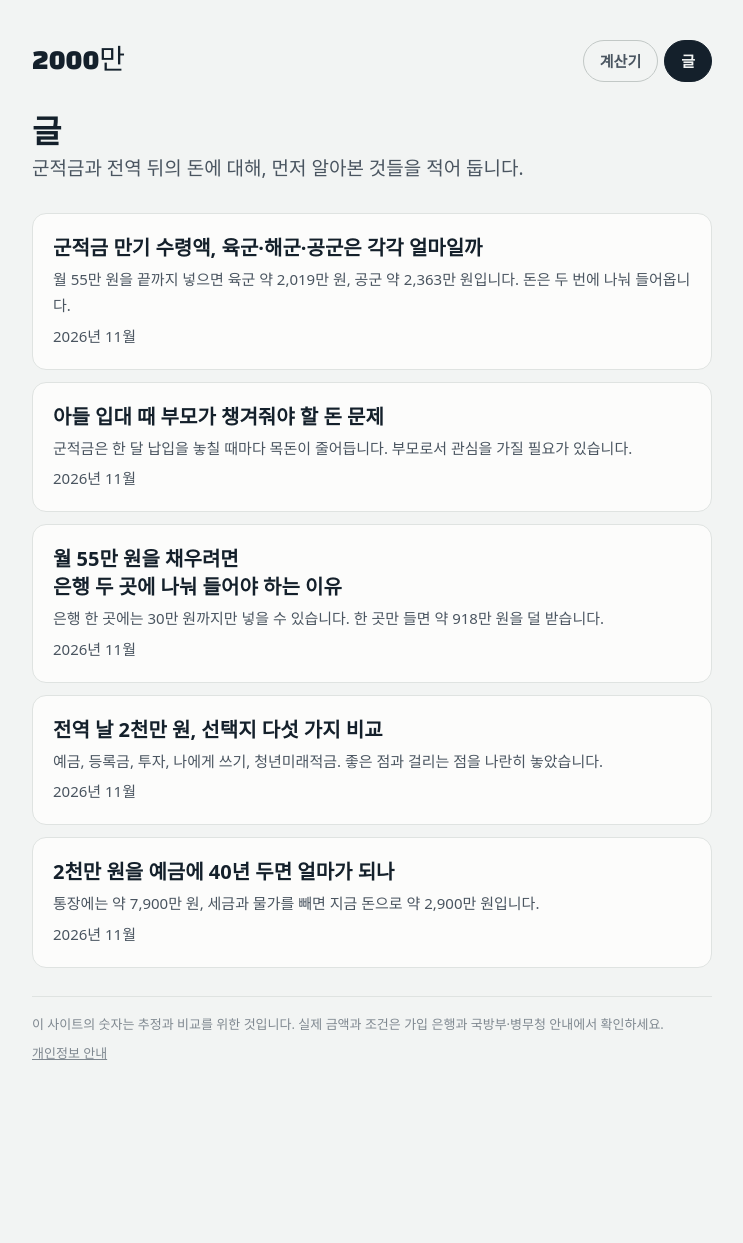
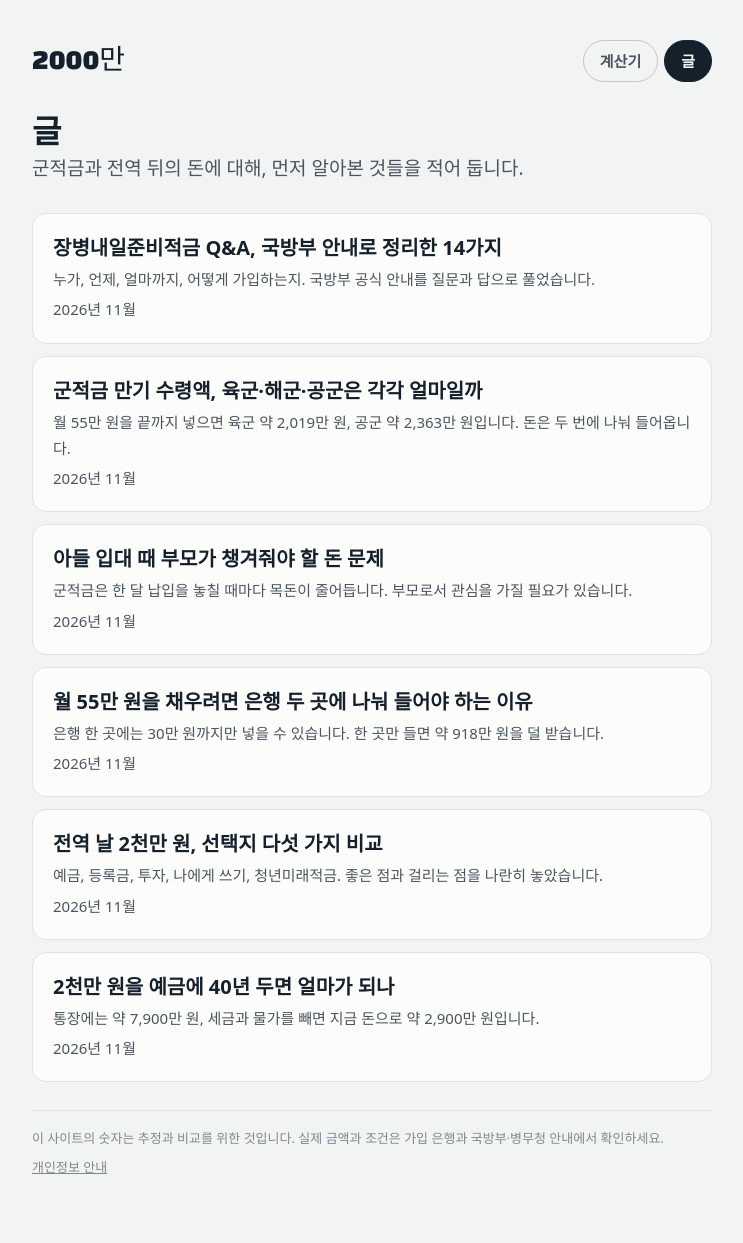
Before and after one commit to sephkwon/2000man, a Jekyll site: the page built from posts/index.html, in a window 1280 px wide. Shown: the whole page, without its empty margins (268-1011 px from the left). Built offline with Jekyll 4.4.1, drawn with Linux system fonts in a browser that asks for light colours; some web fonts are replaced; before the commit the page ends 1128 px from its top, so only the background shows below that; part of the change alters nothing that is shown.

Commit message:
글 수정

```diff
--- a/_posts/2026-11-10-two-banks.md
+++ b/_posts/2026-11-10-two-banks.md
@@ -1,6 +1,6 @@
 ---
 layout: post
-title: "월 55만 원을 채우려면 </br> 은행 두 곳에 나눠 들어야 하는 이유"
+title: "월 55만 원을 채우려면 은행 두 곳에 나눠 들어야 하는 이유"
 date: 2026-11-10 09:02:00 +0900
 summary: "은행 한 곳에는 30만 원까지만 넣을 수 있습니다. 한 곳만 들면 약 918만 원을 덜 받습니다."
 description: "장병내일준비적금은 은행 한 곳에 월 30만 원까지만 넣을 수 있습니다. 한도 55만 원을 채우는 방법을 정리했습니다."
@@ -31,12 +31,12 @@ notes:
 
 ## 가입 순서
 
-- **확인서 발급.** 소속 부대나 나라사랑포털 앱에서 '장병내일준비적금 가입자격 확인서'를 받습니다.
+- **확인서 발급.** 소속 부대나 나라사랑포털 앱에서 '장병내일준비적금 가입자격 확인서'를 받습니다. 은행 두 곳에 가입하려면 두 부가 필요합니다.
 - **첫 번째 은행 가입.** 은행 앱에서 월 30만 원으로 가입합니다.
 - **두 번째 은행 가입.** 다른 은행 앱에서 월 25만 원으로 가입합니다.
 - **자동이체 설정.** 월급날 다음 날로 걸어 두면 빠뜨리는 달이 없습니다. 넣지 않은 달에는 나라가 얹어 주는 돈도 없습니다.
 
-금액은 처음부터 30만 원과 25만 원으로 정하는 편이 안전합니다. 가입한 뒤에 한도를 올릴 수 있는지는 은행마다 다를 수 있으니, 낮게 시작하려면 먼저 은행에 확인하세요.
+금액은 처음부터 30만 원과 25만 원으로 정해야 합니다. 납입 한도는 5만 원 단위로 정하고, 가입한 뒤에는 바꿀 수 없습니다.
 
 ## 어느 은행을 고를까
 
--- /dev/null
+++ b/_posts/2026-11-12-military-savings-faq.md
@@ -0,0 +1,112 @@
+---
+layout: post
+title: "장병내일준비적금 Q&A, 국방부 안내로 정리한 14가지"
+date: 2026-11-12 09:00:00 +0900
+summary: "누가, 언제, 얼마까지, 어떻게 가입하는지. 국방부 공식 안내를 질문과 답으로 풀었습니다."
+description: "장병내일준비적금의 가입 대상, 한도, 이자, 매칭지원금, 가입 방법, 중도해지까지 국방부 공식 안내를 질문과 답으로 정리했습니다."
+lede: "군적금에 대해 가장 많이 묻는 것들을 국방부 공식 안내에서 찾아 질문과 답으로 풀었습니다."
+cta: "내 입대일과 군종, 월 납입액을 넣어 전역 후 받는 돈을 직접 계산해 보세요."
+notes:
+  - "이 글은 2026년 11월에 확인한 국방부 '장병내일준비적금' 안내 페이지를 바탕으로 썼습니다. 원문은 <a href=\"https://www.mnd.go.kr/mnd/288/subview.do\" style=\"color:inherit\">국방부 누리집</a>에서 볼 수 있습니다."
+  - "예상 수령액은 국방부 예시와 같은 방식으로 직접 계산한 값입니다. 한도와 금리, 지원 비율은 바뀔 수 있으니 가입 전에 국방부와 은행 안내를 확인하세요."
+---
+
+## 가입 자격
+
+### Q1. 누가 가입할 수 있나요?
+
+병사 급여를 받으며 복무하는 사람입니다. 현역병과 상근예비역, 사회복무요원, 대체복무요원이 해당합니다.
+
+### Q2. 복무가 얼마 안 남았는데 가입할 수 있나요?
+
+남은 복무 기간이 1개월 이상이면 가입할 수 있습니다. 다만 늦게 가입할수록 넣는 횟수가 줄어듭니다.
+
+### Q3. 얼마 동안 넣을 수 있나요?
+
+복무 기간만큼입니다.
+
+| 구분 | 최대 가입 기간 |
+|---|---|
+| 육군·해병대·상근예비역 | 18개월 |
+| 해군 | 20개월 |
+| 공군·사회복무요원 | 21개월 |
+| 대체복무요원 | 24개월 |
+
+## 넣는 돈과 받는 돈
+
+### Q4. 한 달에 얼마까지 넣을 수 있나요?
+
+한 사람이 모두 합쳐 55만 원까지입니다. 계좌는 두 개까지 만들 수 있고, 계좌 하나에는 30만 원까지 넣을 수 있습니다. 두 계좌를 같은 은행에 만들 수는 없습니다.
+
+그래서 55만 원을 채우려면 <mark>서로 다른 은행 두 곳에 30만 원과 25만 원</mark>으로 나눠 가입해야 합니다.
+
+### Q5. 넣는 금액을 나중에 바꿀 수 있나요?
+
+바꿀 수 없습니다. 납입 한도는 5만 원 단위로 정하고, 가입한 뒤에는 변경이 안 됩니다. 처음 가입할 때 금액을 신중하게 정해야 하는 이유입니다.
+
+### Q6. 이자는 얼마인가요?
+
+은행 이자는 연 5% 수준이고, 이자에 세금이 붙지 않습니다. 은행별 금리는 은행연합회 누리집에서 비교할 수 있습니다.
+
+### Q7. 나라에서 얼마를 더해 주나요?
+
+내가 넣은 원금만큼을 매칭지원금으로 더해 줍니다. 2024년에 넣은 돈부터 원금의 100%입니다. 전역해서 적금을 만기 해지할 때 지원합니다.
+
+### Q8. 그래서 모두 얼마를 받나요?
+
+국방부 예시는 육군 18개월 동안 월 40만 원을 넣으면 약 1,468만 원이 된다고 설명합니다. 원금 720만 원에 은행 이자 28만 5천 원, 매칭지원금 720만 원을 더한 금액입니다.
+
+같은 방식으로 지금 한도인 월 55만 원을 계산하면 이렇습니다.
+
+| 군종 | 내가 넣은 돈 | 은행 이자 | 매칭지원금 | 합계 |
+|---|---|---|---|---|
+| 육군·해병대 (18개월) | 990만 원 | 약 39만 원 | 990만 원 | **약 2,019만 원** |
+| 해군 (20개월) | 1,100만 원 | 약 48만 원 | 1,100만 원 | **약 2,248만 원** |
+| 공군 (21개월) | 1,155만 원 | 약 53만 원 | 1,155만 원 | **약 2,363만 원** |
+
+## 가입 방법
+
+### Q9. 어떻게 가입하나요?
+
+입대한 뒤 네 가지 방법 가운데 하나를 고릅니다.
+
+- **훈련소에서.** 신병 교육을 받는 동안 협약 은행이 부대를 방문해 가입을 받습니다.
+- **은행에 가서.** 자대에 배치된 뒤 휴가나 외출 때 은행을 방문합니다.
+- **앱으로.** 현역병과 상근예비역은 나라사랑포털 앱에서 비대면으로 가입할 수 있습니다.
+- **부모님이 대신.** 부모님이 서류를 들고 은행을 방문해 가입합니다.
+
+어느 방법이든 '가입자격 확인서'가 필요합니다. 은행 두 곳에 가입하려면 확인서도 두 부가 있어야 합니다.
+
+### Q10. 입대 전에 준비할 것이 있나요?
+
+세 가지를 해 두면 훈련소에서 헤매지 않습니다.
+
+- 가입할 은행 두 곳의 계좌를 만들고 은행 앱을 설치해 미리 로그인해 둡니다.
+- 나라사랑포털 앱을 설치합니다. 확인서는 입대한 뒤에 발급받을 수 있습니다.
+- 입대하는 날 신분증과 나라사랑카드를 챙깁니다.
+
+### Q11. 부모가 대신 가입하려면 무엇이 필요한가요?
+
+세 가지를 들고 은행을 방문합니다.
+
+- 가족관계증명서. 주민등록번호 13자리가 모두 나와야 합니다.
+- 부모님 신분증
+- 가입자격 확인서
+
+확인서는 아들이 부대에서 발급받아 보내 줘야 하니, 미리 이야기해 두는 것이 좋습니다.
+
+## 해지와 예외
+
+### Q12. 중간에 해지하면 어떻게 되나요?
+
+이자에 세금이 붙고, 나라가 더해 주는 돈을 받지 못합니다. 받는 돈의 절반 가까이가 사라지는 셈이니 만기까지 유지해야 합니다.
+
+### Q13. 일찍 전역하거나 간부가 되면요?
+
+해지하지 말고 유지해야 합니다. 조기 전역한 사람은 적금 만기일까지, 간부나 사회복무요원으로 신분이 바뀐 사람은 만기일과 소집해제일까지 유지한 뒤 해지해야 혜택을 받습니다.
+
+### Q14. 그 밖에 알아 둘 것이 있나요?
+
+- **이름을 바꾼 적이 있다면.** 가입이 거절될 수 있습니다. 가려는 은행에 필요한 서류를 먼저 물어보세요.
+- **기초생활수급자라면.** IBK기업은행과 KB국민은행에서 연 3%의 우대금리를 더 받을 수 있습니다. '사회보장급여 중지 통지서'를 은행에 내야 합니다.
+- **궁금한 것이 남았다면.** 신청과 지급에 관한 문의는 국군재정관리단(02-3146-6544, 6545)에서 받습니다.
--- a/style.css
+++ b/style.css
@@ -54,3 +54,4 @@ footer{font-size:13px;color:var(--muted);border-top:1px solid var(--line);paddin
 @media (max-width:640px){h1{font-size:26px}}
 article table{display:block;overflow-x:auto;width:max-content;max-width:100%}
 article h2:first-child{margin-top:0}
+article h3{font-size:18px;line-height:1.5;margin:14px 0 0}
```
Also changed, not shown: 1 other file.
